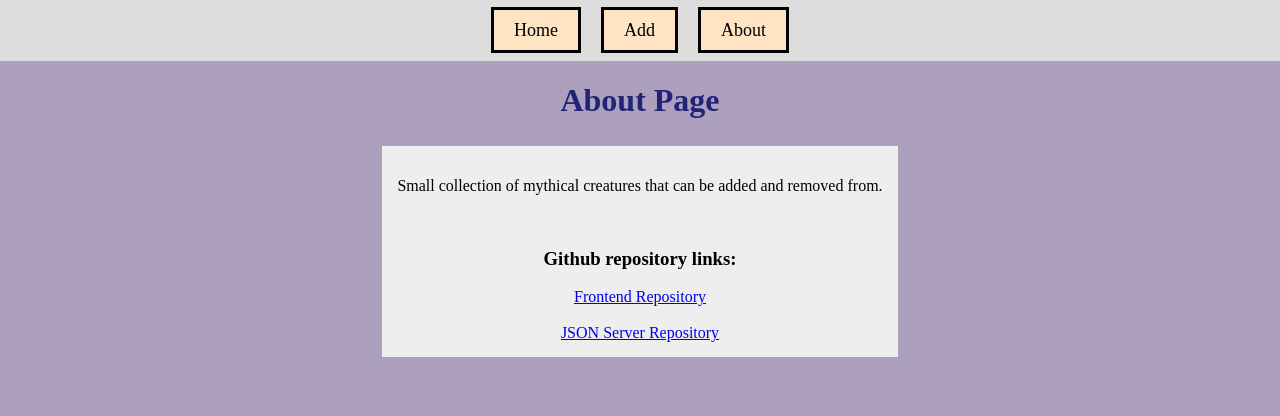
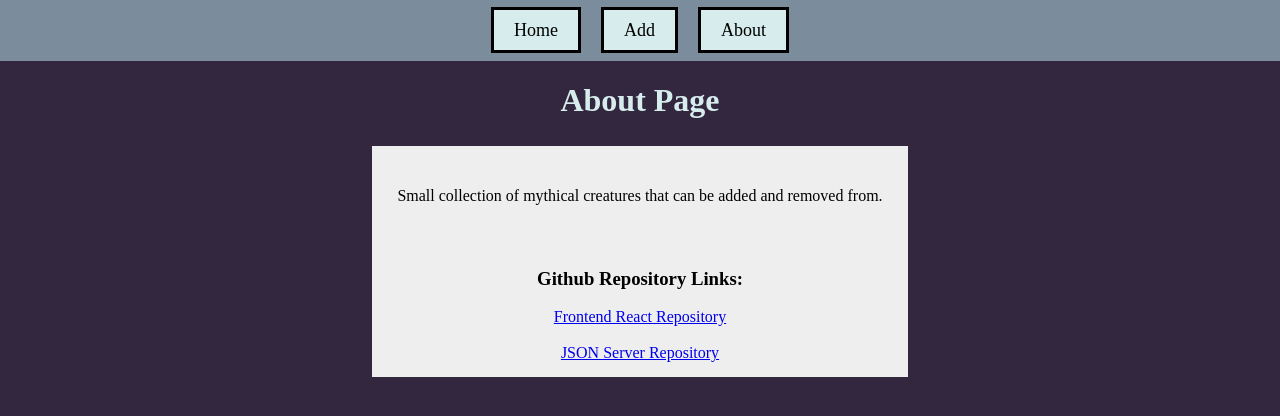
Before and after one commit to nozumaz/creature-collection, a React (Create React App) app: page /about in a window 1280 px wide. Shown: the top 416 px of the page. Built offline with nearby package versions, Linux system fonts and the light colour scheme.

Commit message:
Updated css styling and minor capitalization changes.

```diff
--- a/src/components/About.js
+++ b/src/components/About.js
@@ -7,8 +7,8 @@ function About() {
             <div className="info-box">
             <p>Small collection of mythical creatures that can be added and removed from.</p>
             <br/>
-            <h3>Github repository links:</h3>
-            <a href="https://github.com/nozumaz/flatiron-phase2-project">Frontend Repository</a>
+            <h3>Github Repository Links:</h3>
+            <a href="https://github.com/nozumaz/flatiron-phase2-project">Frontend React Repository</a>
             <br/>
             <br/>
             <a href="https://github.com/nozumaz/flatiron-phase2-project-backend">JSON Server Repository</a>
--- a/src/index.css
+++ b/src/index.css
@@ -1,6 +1,6 @@
 body {
   margin: 0;
-  background-color:rgb(173, 160, 190);
+  background-color:rgb(50, 39, 63);
   text-align:center;
 }
 
@@ -12,11 +12,15 @@ body {
 }
 
 h1 {
-  color:rgb(34, 35, 119);
+  color:rgb(215, 236, 236)
+}
+
+p {
+  padding: 10px
 }
 
 .name-box {
-  background-color: rgb(152, 141, 255);
+  background-color: rgb(101, 88, 214);
   margin:0px 0px;
   padding:10px;
   color:aliceblue
@@ -51,9 +55,8 @@ button {
 }
 
 .navbar {
-  display:block;
   padding:20px;
-  background-color: #dddddd;
+  background-color: #7b8d9c;
   list-style-type:none;
 }
 
@@ -64,5 +67,5 @@ button {
   font-size:18px;
   color:black;
   border-style:solid;
-  background-color:bisque
+  background-color:rgb(215, 236, 236);
 }
```
